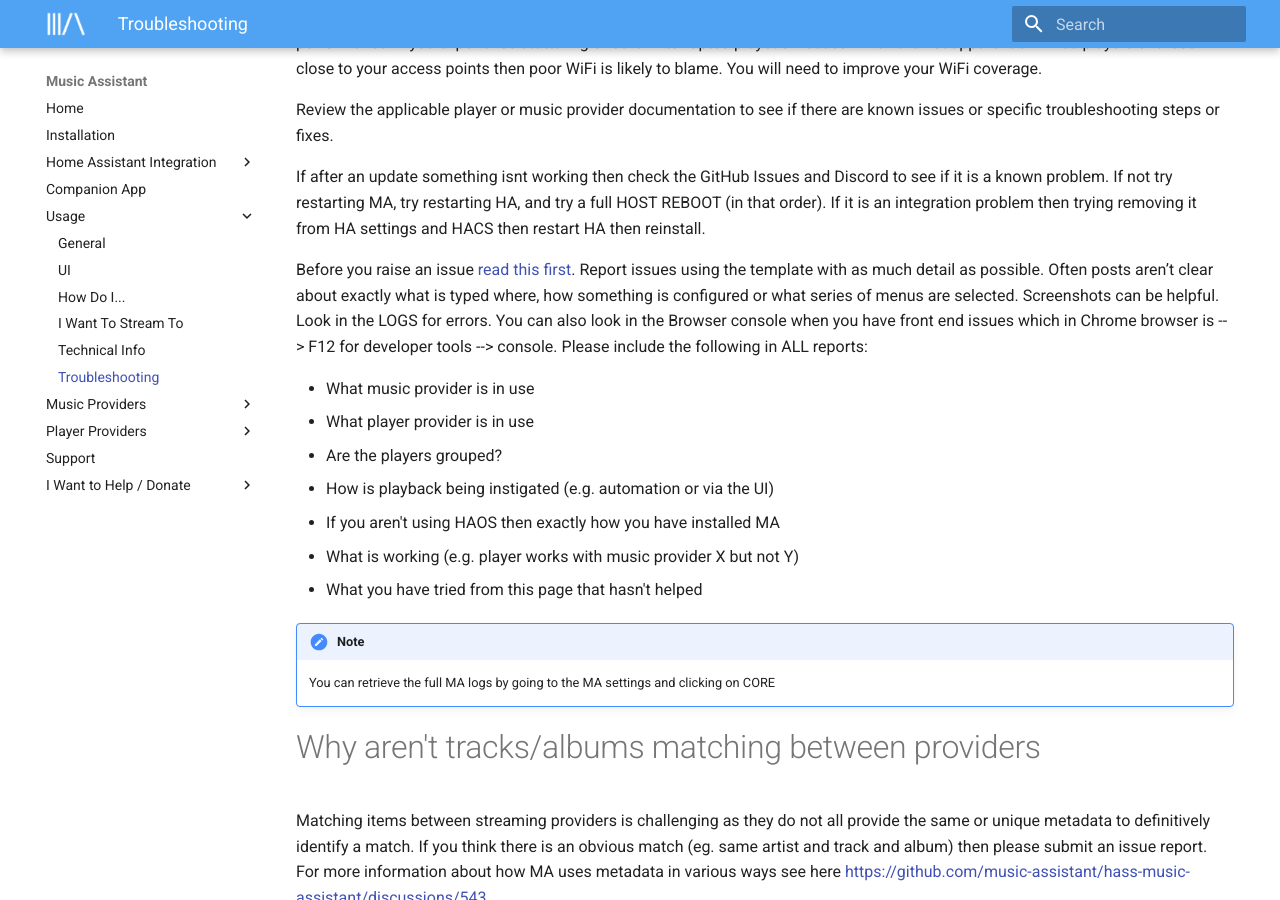
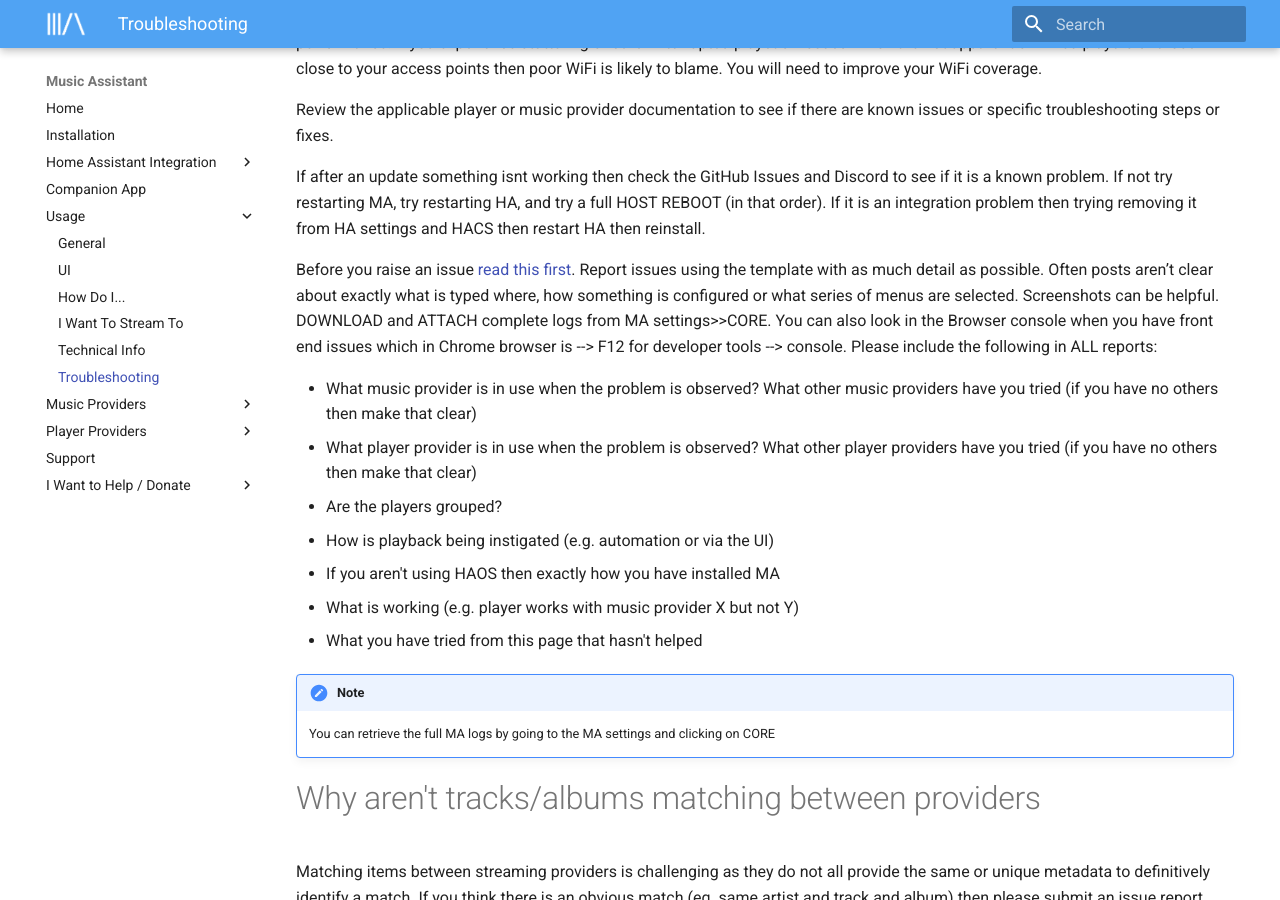
Before and after one commit to pwbriggs/music-assistant.github.io, an MkDocs documentation site: the page built from docs/faq/troubleshooting.md, in a window 1280 px wide and 900 px high, scrolled down 623 px. Built offline with MkDocs 1.6.1 and Material for MkDocs 9.7.7, drawn with Linux system fonts in a browser that asks for light colours.

Commit message:
Specify more mandatory info in reports

```diff
--- a/docs/faq/troubleshooting.md
+++ b/docs/faq/troubleshooting.md
@@ -14,10 +14,10 @@
 
 If after an update something isnt working then check the GitHub Issues and Discord to see if it is a known problem. If not try restarting MA, try restarting HA, and try a full HOST REBOOT (in that order). If it is an integration problem then trying removing it from HA settings and HACS then restart HA then reinstall.
 
-Before you raise an issue [read this first](../support.md). Report issues using the template with as much detail as possible. Often posts aren’t clear about exactly what is typed where, how something is configured or what series of menus are selected. Screenshots can be helpful. Look in the LOGS for errors. You can also look in the Browser console when you have front end issues which in Chrome browser is --> F12 for developer tools --> console. Please include the following in ALL reports:
+Before you raise an issue [read this first](../support.md). Report issues using the template with as much detail as possible. Often posts aren’t clear about exactly what is typed where, how something is configured or what series of menus are selected. Screenshots can be helpful. DOWNLOAD and ATTACH complete logs from MA settings>>CORE. You can also look in the Browser console when you have front end issues which in Chrome browser is --> F12 for developer tools --> console. Please include the following in ALL reports:
 
-- What music provider is in use
-- What player provider is in use
+- What music provider is in use when the problem is observed? What other music providers have you tried (if you have no others then make that clear)
+- What player provider is in use when the problem is observed? What other player providers have you tried (if you have no others then make that clear)
 - Are the players grouped?
 - How is playback being instigated (e.g. automation or via the UI)
 - If you aren't using HAOS then exactly how you have installed MA
```
